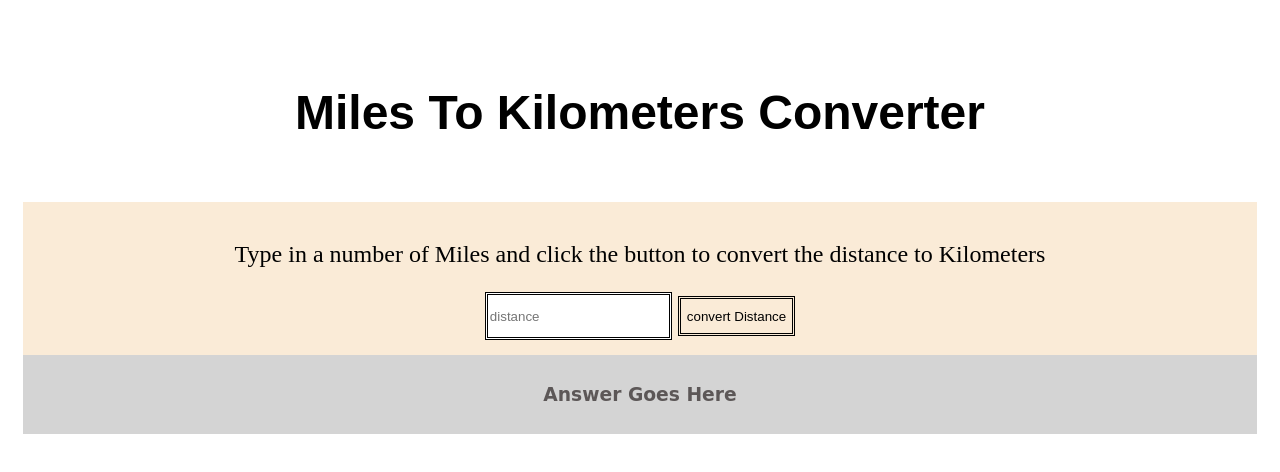
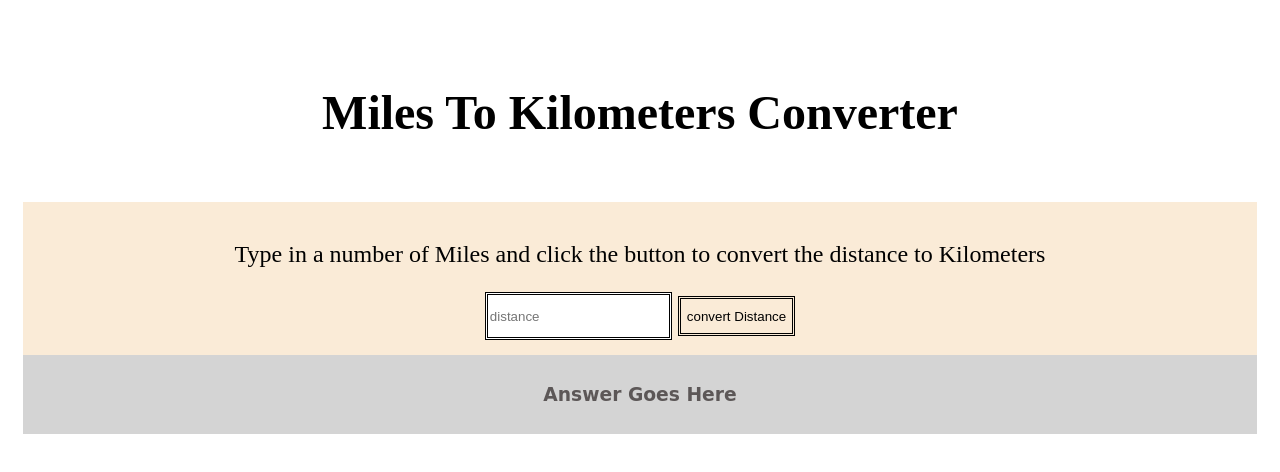
Before and after one commit to Anshuman7080/distanceConverter, a plain HTML site: page index.html in a window 1280 px wide. Drawn offline with Linux system fonts and the light colour scheme.

Commit message:
Update css

```diff
--- a/style.css
+++ b/style.css
@@ -2,7 +2,7 @@ body{
     text-align: center;
 }
 h1{
-    font-family: sans-serif;
+    font-family: Montserrat-regular;
     font-size: 3rem;
     padding: 30px;
 }
```
